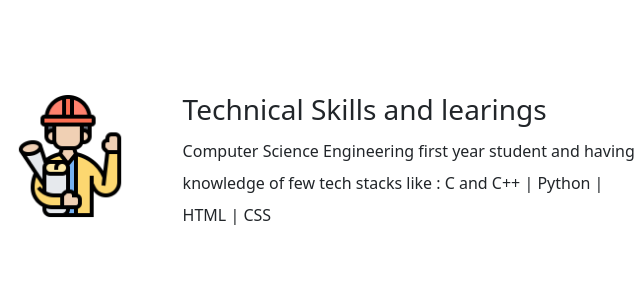
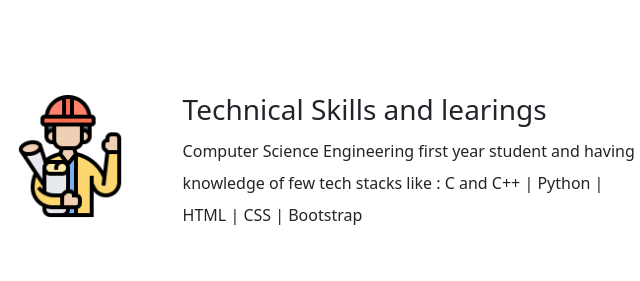
Before and after one commit to ravenclaw-10/Webpage2css, a plain HTML site: page index.html in a window 1280 px wide. Shown: the part 1140-1421 px from the top of the page, 319-959 px from the left. Drawn offline with nearby package versions, Linux system fonts and the light colour scheme; a web font is replaced by a local one.

Commit message:
Update index.html

```diff
--- a/index.html
+++ b/index.html
@@ -52,7 +52,7 @@
           <div class="skill-row">
             <img class="skill-img1" src="png/engineer.png" alt="Engineer">
             <h3>Technical Skills and learings</h3>
-            <p>Computer Science Engineering first year student and having knowledge of few tech stacks like : C and C++ | Python | HTML | CSS</p>
+            <p>Computer Science Engineering first year student and having knowledge of few tech stacks like : C and C++ | Python | HTML | CSS | Bootstrap</p>
           </div>
           <div class="skill-row">
             <img class="skill-img2" src="png/lawyer.png" alt="Lawyer">
```
